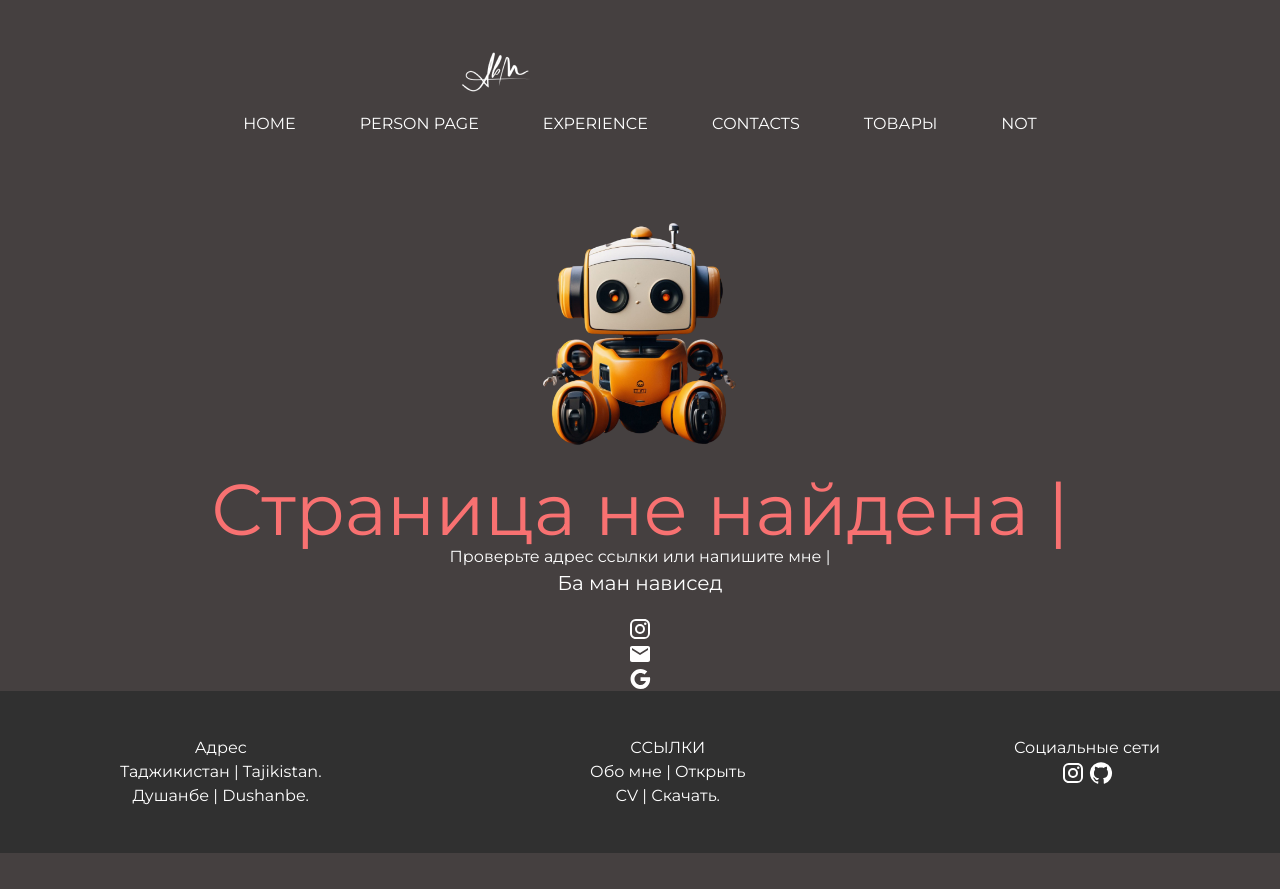
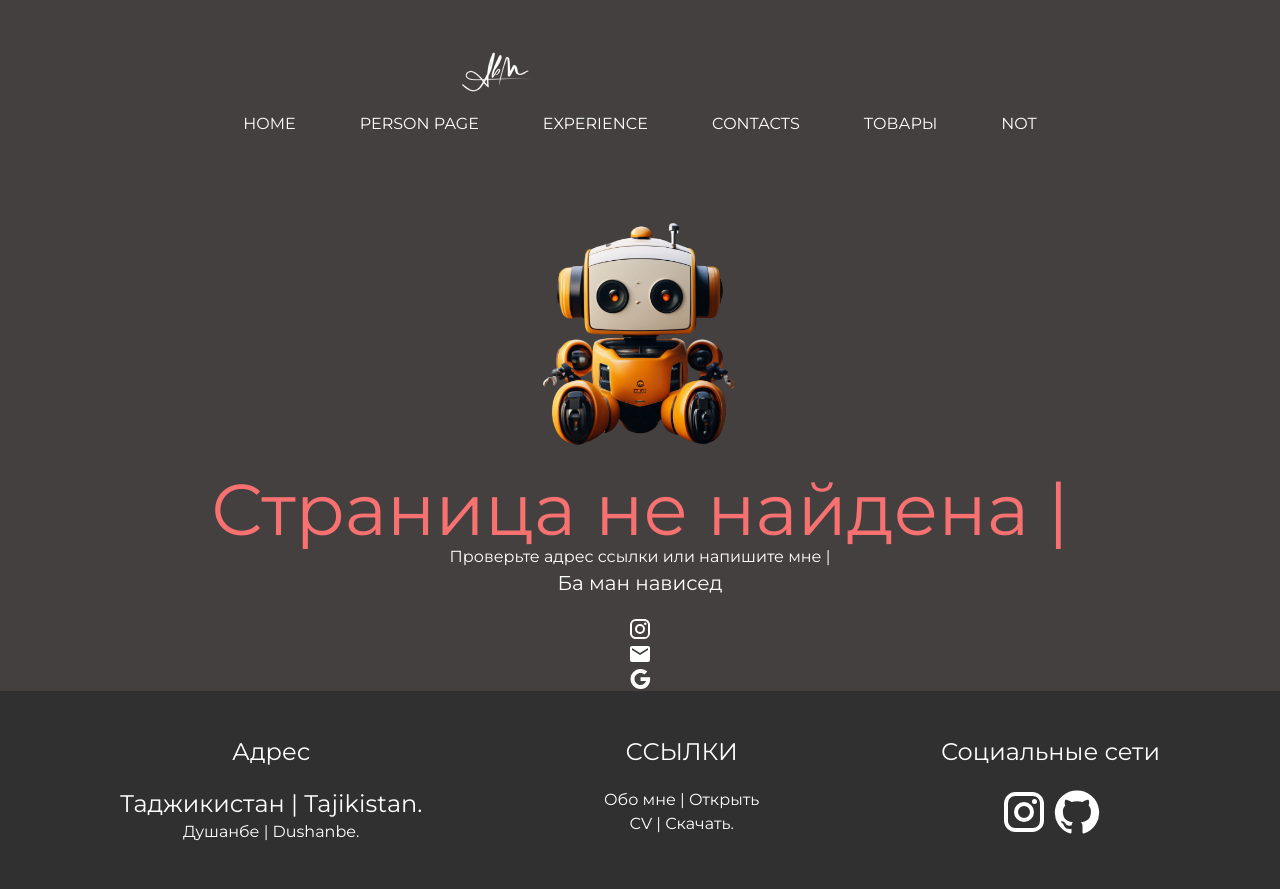
Before and after one commit to Komil-Muminov/komilff, a React (Vite) app: page /Products in a window 1280 px wide. Before the commit the page ends 853 px from the top, so only its background shows below. Built offline with nearby package versions, Linux system fonts and the light colour scheme.

Commit message:
fx style

```diff
--- a/src/components/Footer/Footer.jsx
+++ b/src/components/Footer/Footer.jsx
@@ -1,5 +1,6 @@
 import "./css/Footer.css";
 import { Instagram, GitHub } from "@mui/icons-material";
+import { Button } from "@mui/material";
 import { Link } from "react-router-dom";
 
 const Footer = () => {
@@ -9,16 +10,22 @@ const Footer = () => {
 				<div className="container">
 					<div className="footer-content text-center flex flex-col  gap-10 ">
 						<div className="footer-left flex flex-col">
-							<h2 aria-label="Адрес" className="footer-left-text">
+							<h2
+								aria-label="Адрес"
+								className="text-2xl footer-left-text mb-2 md:mb-5"
+							>
 								Адрес
 							</h2>
-							<p aria-label="Tajikistan" className="footer-left-text">
+							<p aria-label="Tajikistan" className="text-2xl footer-left-text">
 								Таджикистан | Tajikistan.
 							</p>
 							<p className="footer-left-text">Душанбе | Dushanbe.</p>
 						</div>
 						<div className="footer-center flex flex-col">
-							<h2 aria-label="Загаловок ссылки" className="footer-center-text">
+							<h2
+								aria-label="Загаловок ссылки"
+								className="text-2xl footer-center-text mb-2 md:mb-5"
+							>
 								ССЫЛКИ
 							</h2>
 
@@ -39,7 +46,9 @@ const Footer = () => {
 							</span>
 						</div>
 						<div className="footer-right">
-							<h2 className="footer-right-text">Социальные сети</h2>
+							<h2 className="text-2xl footer-right-text mb-2 md:mb-5">
+								Социальные сети
+							</h2>
 							<div className="social__icons">
 								<Link
 									aria-label="Ссылка на инстаграм"
@@ -49,7 +58,7 @@ const Footer = () => {
 									className="footer-right-link"
 								>
 									{" "}
-									<Instagram />{" "}
+									<Instagram sx={{ fontSize: "3rem" }} />{" "}
 								</Link>
 
 								<Link
@@ -59,7 +68,7 @@ const Footer = () => {
 									rel="noopener noreferrer"
 									className="footer-right-link"
 								>
-									<GitHub />
+									<GitHub sx={{ fontSize: "3rem" }} />
 								</Link>
 							</div>
 						</div>
--- a/src/components/Footer/css/Footer.css
+++ b/src/components/Footer/css/Footer.css
@@ -3,7 +3,7 @@
 }
 
 .footer-left-text {
-	max-width: 50em;
+	max-width: 50rem;
 }
 
 .footer-center-link:hover {
```
